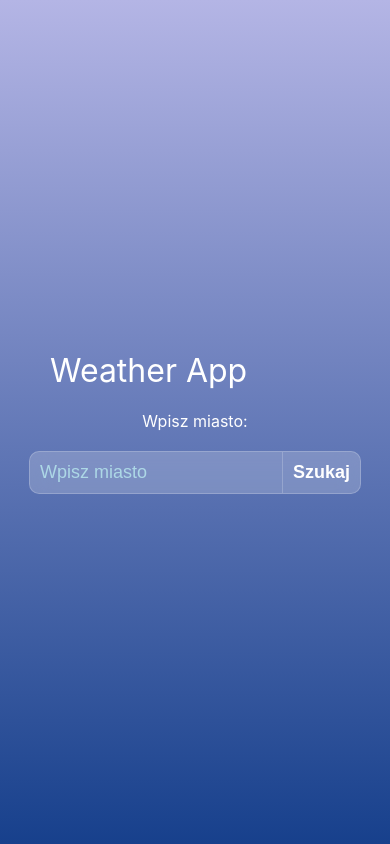
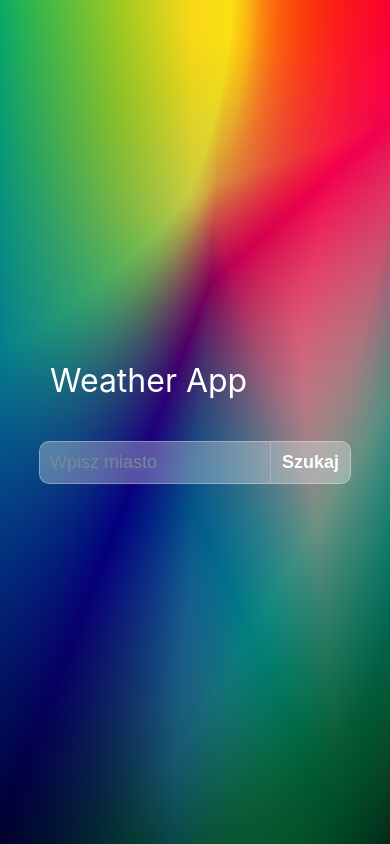
Before and after one commit to aldiii/WeatherApp, a React (Create React App) app: page / in a window 390 px wide. Built offline with nearby package versions, Linux system fonts and the light colour scheme.

Commit message:
Some rwd fixes

```diff
--- a/src/components/App.css
+++ b/src/components/App.css
@@ -6,7 +6,17 @@
   align-items: center;
   min-height: 100vh;
   padding: 20px;
-  background-image: linear-gradient(#b4b5e5, #17408c);
+  background: linear-gradient(153.03deg, #0500ff 16.92%, #000000 87.01%),
+    linear-gradient(121.28deg, #ffffff 70.31%, rgba(25, 0, 177, 0.85) 100%),
+    linear-gradient(195.81deg, #ffb6b6 8.74%, #00492f 100%),
+    linear-gradient(269.62deg, #ffffff 0.44%, #0077aa 99.56%),
+    radial-gradient(77.85% 100% at 50% 0%, #6bff71 0%, #190024 100%),
+    linear-gradient(339.45deg, #00ff38 1.34%, #ff0000 73.07%),
+    linear-gradient(201.13deg, #22f400 -0.47%, #dbff00 100%),
+    linear-gradient(94.04deg, #18007a 0%, #00d5c8 51.04%, #f4ff75 100%), #ffffff;
+  background-blend-mode: exclusion, multiply, overlay, multiply, color-dodge,
+    difference, difference, normal, normal;
+  background-attachment: fixed;
   color: white;
 }
 
--- a/src/components/App.js
+++ b/src/components/App.js
@@ -41,7 +41,9 @@ function App() {
         <CurrentWeather weatherData={currentWeatherData}></CurrentWeather>
       ) : null}
       {dailyForecastData ? (
-        <DailyWeather weatherData={dailyForecastData.daily}></DailyWeather>
+        <DailyWeather
+          weatherData={dailyForecastData.daily.slice(1)}
+        ></DailyWeather>
       ) : null}
     </div>
   );
--- a/src/components/CurrentWeather.css
+++ b/src/components/CurrentWeather.css
@@ -7,7 +7,7 @@
   font-size: 2.5rem;
   margin: 0;
 }
-.currentWeather_date {
+.currentWeather__date {
   text-align: left;
   padding-left: 30px;
   font-size: 1.4rem;
@@ -19,7 +19,7 @@
   align-items: center;
   justify-content: center;
   width: 96%;
-  margin: 1% auto;
+  margin: 50px auto;
 }
 
 .currentWeather__main {
@@ -53,7 +53,6 @@
 }
 .currentWeather__details {
   background-color: rgba(255, 255, 255, 0.2);
-  border: 1px solid rgba(255, 255, 255, 0.2);
   backdrop-filter: blur(10px);
   border-radius: 10px;
   display: flex;
@@ -74,3 +73,22 @@
 .currentWeather__detailsData {
   font-size: 1.5rem;
 }
+
+@media (max-width: 768px) {
+  .currentWeather__data {
+    flex-direction: column;
+  }
+
+  .currentWeather__main {
+    margin-bottom: 50px;
+  }
+  .weatherLocationForm__group {
+    min-width: 70vw;
+  }
+}
+
+@media (max-width: 400px) {
+  .currentWeather__details div {
+    flex: 1 0 45%;
+  }
+}
--- a/src/components/DailyWeather.css
+++ b/src/components/DailyWeather.css
@@ -2,15 +2,13 @@
   display: flex;
   flex-wrap: wrap;
   justify-content: space-evenly;
-  margin-top: 50px;
   width: 100%;
 }
 
 .DailyCard {
   padding: 10px;
-  flex-basis: 11%;
+  flex: 1 0 11%;
   background-color: rgba(255, 255, 255, 0.2);
-  border: 1px solid rgba(255, 255, 255, 0.2);
   backdrop-filter: blur(10px);
   border-radius: 10px;
   margin: 30px 5px;
@@ -30,3 +28,14 @@
   font-weight: bold;
   text-transform: capitalize;
 }
+
+@media (max-width: 1100px) {
+  .DailyCard {
+    flex: 1 0 22%;
+  }
+}
+@media (max-width: 400px) {
+  .DailyCard {
+    flex: 1 0 45%;
+  }
+}
--- a/src/components/DailyWeather.js
+++ b/src/components/DailyWeather.js
@@ -3,7 +3,6 @@ import { getWeekday } from "../utils";
 import "./DailyWeather.css";
 
 function DailyWeather({ weatherData }) {
-  weatherData.shift();
   return (
     <div className="DailyWeather">
       {weatherData.map((dailyForecast) => (
--- a/src/components/WeatherLocationForm.css
+++ b/src/components/WeatherLocationForm.css
@@ -1,10 +1,7 @@
-.weatherLocationForm {
-  min-width: 70%;
-}
 .weatherLocationForm__group {
   overflow: hidden;
-  background-color: rgba(255, 255, 255, 0.2);
-  border: 1px solid rgba(255, 255, 255, 0.2);
+  background-color: rgba(255, 255, 255, 0.3);
+  border: 1px solid rgba(255, 255, 255, 0.3);
   backdrop-filter: blur(10px);
   border-radius: 10px;
   padding: 0;
@@ -12,12 +9,13 @@
   align-items: center;
   color: white;
   margin: 20px 0;
+  min-width: 500px;
 }
 .weatherLocationForm__input {
+  flex: 1 1 500px;
   padding: 10px;
   border: none;
   background-color: transparent;
-
   font-size: 18px;
   color: inherit;
   outline: none;
@@ -25,11 +23,11 @@
 }
 
 .weatherLocationForm__input::placeholder {
-  color: lightblue;
+  color: lightslategray;
 }
 
 .weatherLocationForm__button {
-  margin-left: auto;
+  flex: 0 0 80px;
   border: none;
   border-left: 1px solid rgba(255, 255, 255, 0.2);
   background-color: transparent;
@@ -38,3 +36,15 @@
   font-size: 18px;
   font-weight: bold;
 }
+
+.weatherLocationForm__button:hover {
+  background-color: rgba(255, 255, 255, 0.3);
+}
+
+@media (max-width: 768px) {
+  .weatherLocationForm {
+    width: 80vw;
+  }
+  .weatherLocationForm__input {
+  }
+}
--- a/src/components/WeatherLocationForm.js
+++ b/src/components/WeatherLocationForm.js
@@ -3,8 +3,6 @@ import "./WeatherLocationForm.css";
 function WeatherLocationInput({ value, handleChange, handleSubmit }) {
   return (
     <form className="weatherLocationForm" onSubmit={(e) => handleSubmit(e)}>
-      <label htmlFor="locationInput">Wpisz miasto: </label>
-      <br></br>
       <div className="weatherLocationForm__group">
         <input
           id="locationInput"
@@ -13,6 +11,7 @@ function WeatherLocationInput({ value, handleChange, handleSubmit }) {
           type="text"
           value={value}
           onChange={(e) => handleChange(e)}
+          title="Wpisz nazwę miasta"
         ></input>
 
         <button
--- a/src/index.css
+++ b/src/index.css
@@ -1,13 +1,13 @@
 body {
   margin: 0;
-  font-family: -apple-system, BlinkMacSystemFont, 'Segoe UI', 'Roboto', 'Oxygen',
-    'Ubuntu', 'Cantarell', 'Fira Sans', 'Droid Sans', 'Helvetica Neue',
+  font-family: -apple-system, BlinkMacSystemFont, "Segoe UI", "Helvetica Neue",
+    "Roboto", "Oxygen", "Ubuntu", "Cantarell", "Fira Sans", "Droid Sans",
     sans-serif;
   -webkit-font-smoothing: antialiased;
   -moz-osx-font-smoothing: grayscale;
 }
 
 code {
-  font-family: source-code-pro, Menlo, Monaco, Consolas, 'Courier New',
+  font-family: source-code-pro, Menlo, Monaco, Consolas, "Courier New",
     monospace;
 }
```
